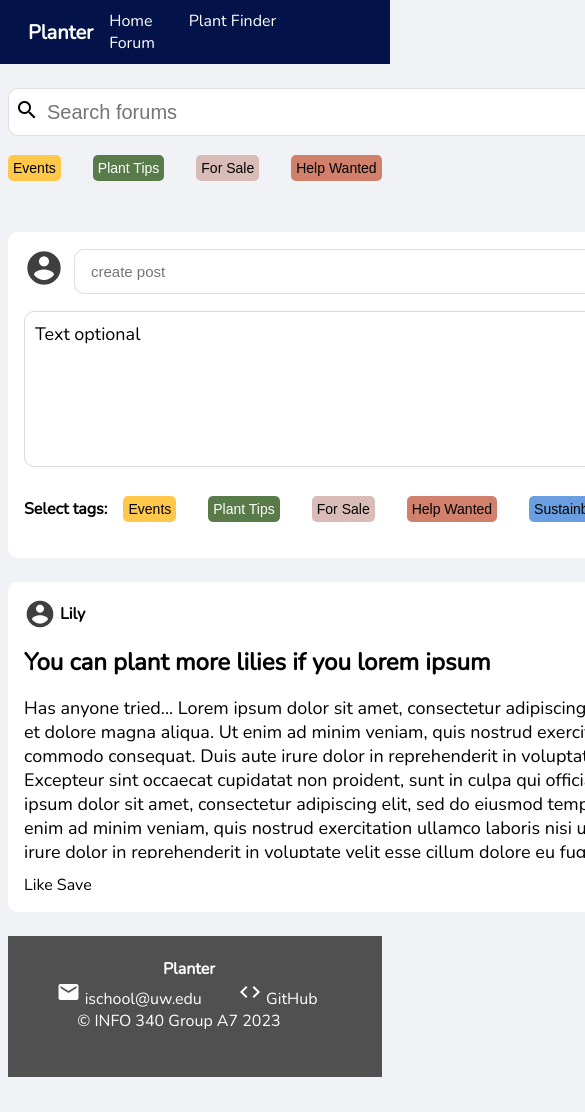
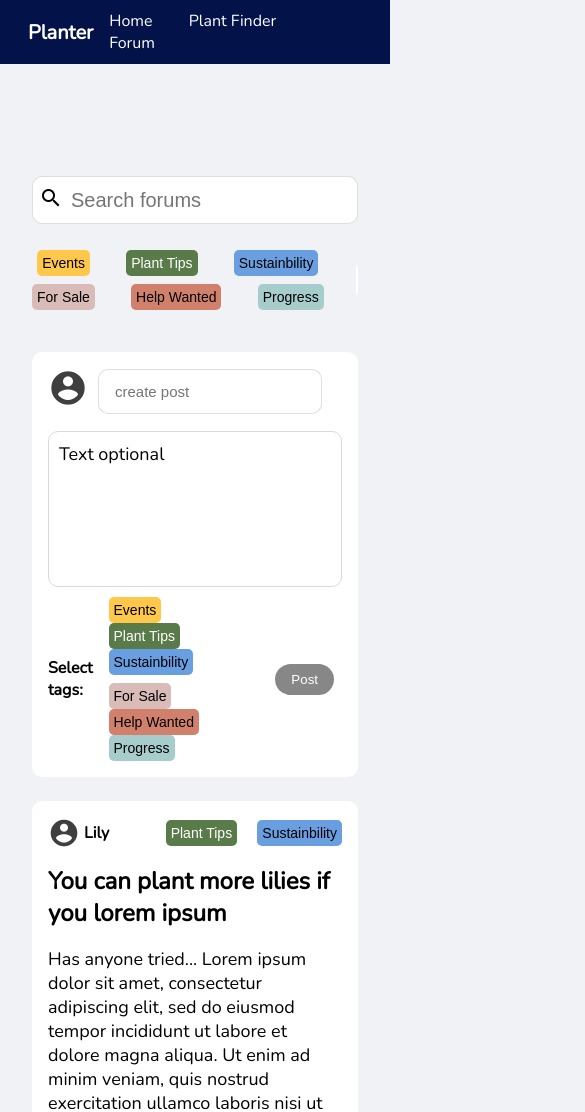
Before and after one commit to info340-su23/Planter, a plain HTML site: page webapp/create-post.html in a window 390 px wide. Shown: the top 1112 px of the page, 585 px wide, since content can reach past the window. Before the commit the page ends 1085 px from the top, so only its background shows below. Drawn offline with nearby package versions, Linux system fonts and the light colour scheme.

Commit message:
mobile-first design changes

```diff
--- a/webapp/create-post.html
+++ b/webapp/create-post.html
@@ -2,6 +2,7 @@
 <html lang="en">
 <head>
     <meta charset="UTF-8">
+    <meta name="viewport" content="width=device-width, initial-scale=1, shrink-to-fit=no">
     <meta name="author" content="Cecelia Thomas, Brandon Vuong, Megan Tran">
     <title>INFO 340 Project Draft</title>
     <!-- <link rel="stylesheet" href="https://cdn.jsdelivr.net/npm/bootstrap@5.3.0/dist/css/bootstrap.min.css"> -->
@@ -12,7 +13,7 @@
 </head>
 
 
-<body>
+<body class="forum create-post">
   <nav>
       <!--Navigation Bar-->
       <div class="nav-left">
@@ -47,12 +48,16 @@
         <div class="filter-container">
         <div class="filters">
             <div class="left-tags">
+              <div class="tag-top">
                 <button class = "tag events" type=button>Events</button>
                 <button class = "tag tips" type=button>Plant Tips</button>
+                <button class = "tag sustainbility" type=button>Sustainbility</button>
+              </div>
+              <div class="tag-bot">
                 <button class = "tag sale" type=button>For Sale</button>
                 <button class = "tag help" type=button>Help Wanted</button>
-            <button class = "tag sustainbility" type=button>Sustainbility</button>
                 <button class = "tag progress" type=button>Progress</button>
+              </div>
             </div>
           <button class = "tag bookmark" type="button"><span class="material-icons" aria-label="bookmark">bookmark</span>View saved</button>
         </div>
@@ -86,12 +91,16 @@
           <div class = "post-tags">
             <h4>Select tags:</h4>
             <div class="left-tags">
+              <div class="tag-top">
                 <button class = "tag events" type=button>Events</button>
                 <button class = "tag tips" type=button>Plant Tips</button>
+                <button class = "tag sustainbility" type=button>Sustainbility</button>
+              </div>
+              <div class="tag-bot">
                 <button class = "tag sale" type=button>For Sale</button>
                 <button class = "tag help" type=button>Help Wanted</button>
-              <button class = "tag sustainbility" type=button>Sustainbility</button>
                 <button class = "tag progress" type=button>Progress</button>
+              </div>
             </div>
             <button class = "post" type=button>Post</button>
           </div>
--- a/webapp/css/style.css
+++ b/webapp/css/style.css
@@ -402,20 +402,25 @@ footer p:last-child {
 
 
 /* Forum */
+.forum {
+  margin: 2rem;
+  margin-top: 6rem;
+}
+
 .search-bar {
   background-color: white;
-  width: 1000px;
   height: 48px;
   display: flex;
   align-items: center;
   border: 1.5px solid #DADADADA;
   margin-left: auto;
   margin-right: auto;
+  margin-bottom: 16px;
   border-radius: 10px;
 }
 
 .search-bar input[type=search] {
-  width: 1000px;
+  width: 100%;
   height: 45px;
   display: flex;
   align-items: center;
@@ -439,13 +444,12 @@ footer p:last-child {
 /* FILTER/TAGS SECTION */
 
 .filter-container {
-  max-width: 1000px;
-  margin: 0 auto;
+  margin: auto;
 }
 
 .filters{
   width: 100%;
-  height: 48px;
+  height: 64px;
   white-space: nowrap;
   overflow-x: auto;
   display: flex;
@@ -456,7 +460,12 @@ footer p:last-child {
 
 .left-tags {
   display: flex;
+  flex-direction: column;
   align-items: center;
+}
+
+.tag-bot {
+  margin-top: 8px;
 }
 
 .tag {
@@ -515,7 +524,6 @@ footer p:last-child {
   border: none;
   margin-left: auto;
   margin-right: auto;
-  width: 1000px;
   display: flex;
   flex-direction: column;
   border-radius: 10px;
@@ -551,7 +559,8 @@ footer p:last-child {
 }
 
 .title-box {
-  flex: 1;
+  width: 100%;
+  margin-right: 20px;
   margin-left: 10px;
 }
 
@@ -604,7 +613,6 @@ footer p:last-child {
   display: flex;
   flex-direction: column;
   border-radius: 10px;
-  width: 1000px;
   padding: 16px;
 }
 
@@ -646,3 +654,16 @@ footer p:last-child {
 }
 
 /* POSTED DONE */
+
+@media (min-width: 992px) {
+  .left-tags {
+      flex-direction: row;
+  }
+
+  /* .forum {
+      margin: 16rem;
+      margin-top: 8rem;
+  } */
+
+
+}
--- /dev/null
+++ b/webapp/css/style2.css
@@ -0,0 +1,364 @@
+/* Forum */
+.forum {
+    margin: 2rem;
+    margin-top: 6rem;
+  }
+
+  .search-bar {
+    background-color: white;
+    height: 48px;
+    display: flex;
+    align-items: center;
+    border: 1.5px solid #DADADADA;
+    margin-left: auto;
+    margin-right: auto;
+    margin-bottom: 16px;
+    border-radius: 10px;
+  }
+
+  .search-bar input[type=search] {
+    width: 100%;
+    height: 45px;
+    display: flex;
+    align-items: center;
+    border: none;
+    font-size: 20px;
+    margin-left: auto;
+    margin-right: auto;
+    border-radius: 10px;
+  }
+
+  .search-bar button{
+    border-radius: 10px;
+    border: none;
+    background-color: transparent;
+  }
+
+  .search-bar button:hover {
+    background-color:  #E7E7E7;
+  }
+
+  /* FILTER/TAGS SECTION */
+
+  .filter-container {
+    margin: auto;
+  }
+
+  .filters{
+    width: 100%;
+    height: 64px;
+    white-space: nowrap;
+    overflow-x: auto;
+    display: flex;
+    justify-content: space-between;
+    align-items: center;
+    margin-bottom: 40px;
+  }
+
+  .left-tags {
+    display: flex;
+    flex-direction: column;
+    align-items: center;
+  }
+
+  .tag-bot {
+    margin-top: 8px;
+  }
+
+  .tag {
+    display: inline-flex;
+    align-items: center;
+    margin-right: 32px; /* Spacing between each tag */
+    padding: 5px;
+    border-radius: 5px;
+    border: none;
+    font-size: 14px;
+    cursor: pointer;
+  }
+
+  .events{
+    background-color: #FFC84B;
+  }
+
+  .tips{
+    background-color: #597B49;
+    color: white;
+  }
+
+  .sale{
+    background-color: #D9BCB8;
+  }
+
+  .help{
+    background-color: #D1806B;
+  }
+
+  .sustainbility{
+    background-color: #699FE0;
+  }
+
+  .progress{
+    background-color: #A6CDCC;
+  }
+
+  .bookmark{
+    background-color: white;
+    color:#3F3F3F;
+    margin-right: 0;
+    margin-left: auto;
+  }
+
+  .tag:hover, .post:hover {
+    box-shadow: 0 5px 5px 0 rgba(0, 0, 0, 0.2);
+  }
+
+  /* END OF FILTER TAGS */
+
+  /* CREATE POST */
+
+  .post-container {
+    background-color: white;
+    border: none;
+    margin-left: auto;
+    margin-right: auto;
+    display: flex;
+    flex-direction: column;
+    border-radius: 10px;
+    padding: 16px;
+  }
+
+  .post-container input[type=text]{
+    border: 1.5px solid #DADADADA;
+    font-size: 15px;
+    border-radius: 10px;
+    margin-left: auto;
+    margin-right: 10px;
+    display: flex;
+    align-items: center;
+    width: 100%;
+    height: 45px;
+  }
+
+  .title-row {
+    display: flex;
+    align-items: center;
+    margin-bottom: 0;
+  }
+
+  .account-icon {
+    margin-bottom: 1px;
+  }
+
+  .account-icon span{
+    font-size: 40px;
+    text-align: center;
+    color:#3F3F3F;
+  }
+
+  .title-box {
+    width: 100%;
+    margin-right: 20px;
+    margin-left: 10px;
+  }
+
+  .title-box input[type="text"] {
+    padding-left: 16px;
+  }
+
+  .text-box {
+    padding: 10px;
+    margin-top: 16px;
+    margin-bottom: 10px;
+    border: 1.5px solid #DADADA;
+    border-radius: 10px;
+    padding-bottom: 120px;
+  }
+
+  .text-box p {
+    margin: 0;
+  }
+
+  .post-tags {
+    display: flex;
+    align-items: center;
+  }
+
+  .post-tags h4 {
+    margin-right: 16px;
+  }
+
+  .post-tags .post {
+    color: white;
+    background-color: #878787;
+    border: none;
+    border-radius: 48px;
+    padding: 8px 16px;
+    margin-left: auto;
+    margin-right: 8px;
+  }
+
+  /* CREATE POST END */
+
+  /* POSTED  */
+
+  .posted{
+    background-color: white;
+    border: none;
+    margin: 24px;
+    margin-left: auto;
+    margin-right: auto;
+    display: flex;
+    flex-direction: column;
+    border-radius: 10px;
+    padding: 16px;
+  }
+
+  /* section 1 container */
+  .post-header{
+    width: 100%;
+    display: flex;
+    align-items: center;
+    justify-content: space-between;
+    margin-bottom: 16px;
+    height: 32px;
+  }
+
+  .account {
+    display: flex;
+    align-items: center;
+  }
+
+  /* account icon */
+  .post-header span{
+    font-size: 32px;
+    color:#3F3F3F;
+    margin-right: 4px;
+  }
+
+  .right-tags .tag{
+    margin-right: 0;
+    margin-left: 16px;
+  }
+
+  .posted h2 {
+    margin: 0px;
+  }
+
+  .posted-text {
+    max-height: 180px;
+    overflow: hidden;
+    margin-bottom: 16px;
+  }
+
+  /* POSTED DONE */
+
+  @media (min-width: 992px) {
+    .left-tags {
+        flex-direction: row;
+    }
+
+    /* .forum {
+        margin: 16rem;
+        margin-top: 8rem;
+    } */
+
+
+  }
+
+  /* -- NAV BAR -- */
+
+nav {
+    display: flex;
+    position: fixed;
+    top: 0;
+    left: 0;
+    align-items: center;
+    height: 64px;
+    width: 100%;
+    color: white;
+    background-color: #031349;
+    padding: .5rem .5rem .5rem .5rem;
+  }
+
+  .nav-left {
+    margin-right: auto;
+    font-size: 1.25em;
+  }
+
+  .nav-right {
+    justify-content: flex-end;
+    margin-right: 2rem;
+  }
+
+  .logo-name {
+    font-weight: bold;
+    margin-left: 1.25rem;
+  }
+
+  /*list in nav*/
+  ul {
+    margin: 0;
+    padding: 0;
+  }
+
+  /*nav icons*/
+  li, .potted-plant {
+      color: white;
+      display: inline;
+      margin: 0 1rem;
+  }
+
+  li a:hover, .potted-plant:hover {
+      color: #f0f0f0;
+      border-bottom: 0.25rem solid #f0f0f0;
+      transition: .25s ease-out;
+  }
+
+  /*icons*/
+  li a {
+      color: white;
+      text-decoration: none;
+  }
+
+  .potted-plant {
+    color: #1FB152;
+  }
+
+  footer {
+    text-align: center;
+    color: white;
+    background-color: #505050;
+    left: 0;
+    bottom: 0;
+    width: 100%;
+    position: relative;
+    padding-bottom: 45px;
+  }
+
+  .footer-content {
+    margin: 0;
+    font-size: 14px;
+    color: white;
+    display: inline;
+  }
+
+  /*hyper link*/
+  footer a {
+    color: white;
+    text-decoration: none;
+  }
+
+  li a:hover {
+    color: #f0f0f0;
+    border-bottom: 0.8rem solid #f0f0f0;
+    transition: .25s ease-out;
+  }
+
+  footer p {
+    margin: 0;
+    line-height: 1.25;
+  }
+
+  footer p:last-child {
+    padding-top: 8px;
+  }
```
Also changed, not shown: webapp/forum.html (+1 -1 lines). Lines whose indentation alone changed are shown as unchanged.
